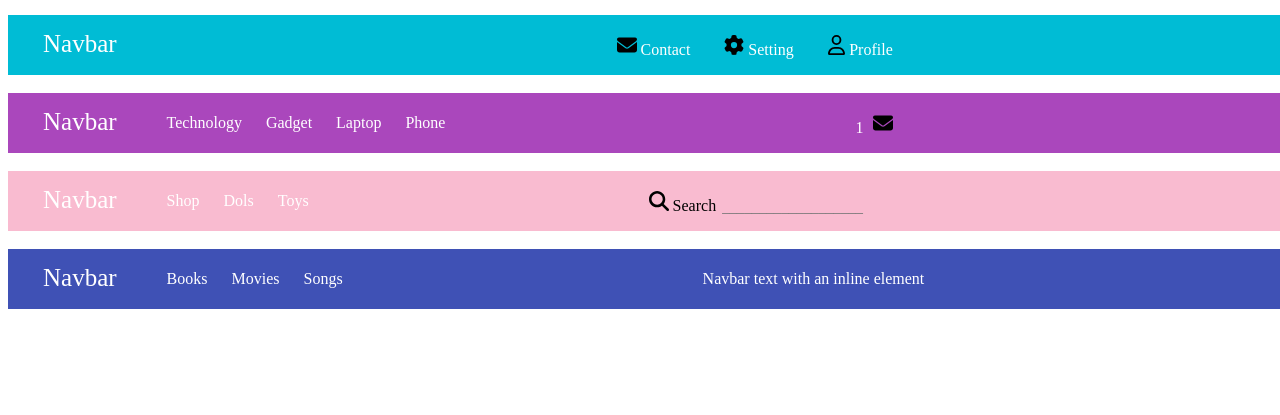
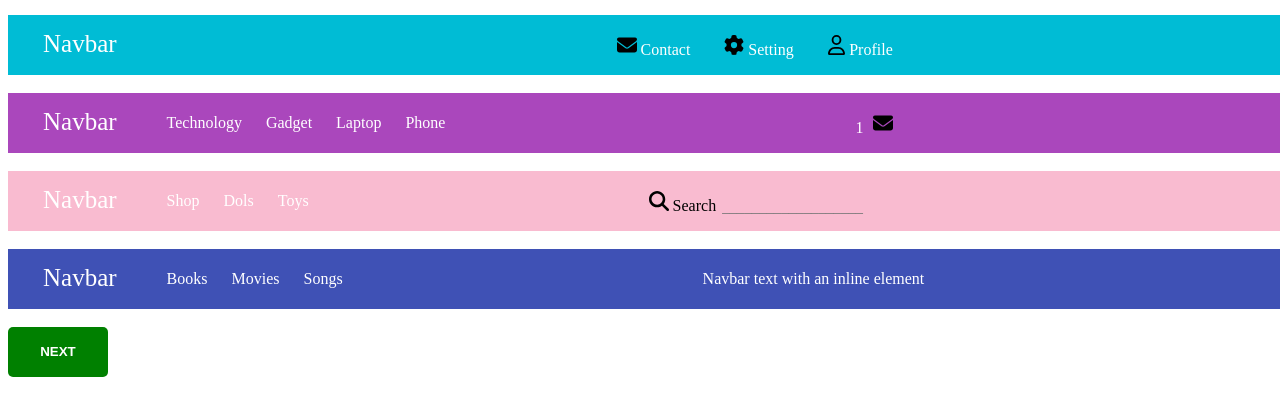
Before and after one commit to ibneashraf/Narbar, a plain HTML site: page index.html in a window 1280 px wide. Shown: the part 221-636 px from the top of the page. Drawn offline with Linux system fonts and the light colour scheme.

Commit message:
index.html ,  navbar.4.html

```diff
--- a/navbar2.html
+++ b/index.html
@@ -351,7 +351,9 @@
     </nav> <br>
 
 
-
+    <div>
+        <button class="next" style="height: 50px; width: 100px; background-color: green; color: white; font-weight: bolder; border: none; border-radius: 5px;" ><a href="./navbar.4.html">NEXT</a></button>
+      </div>
 </body>
 
 </html>
```
Also changed, not shown: navbar.4.html (+3 -1 lines).
